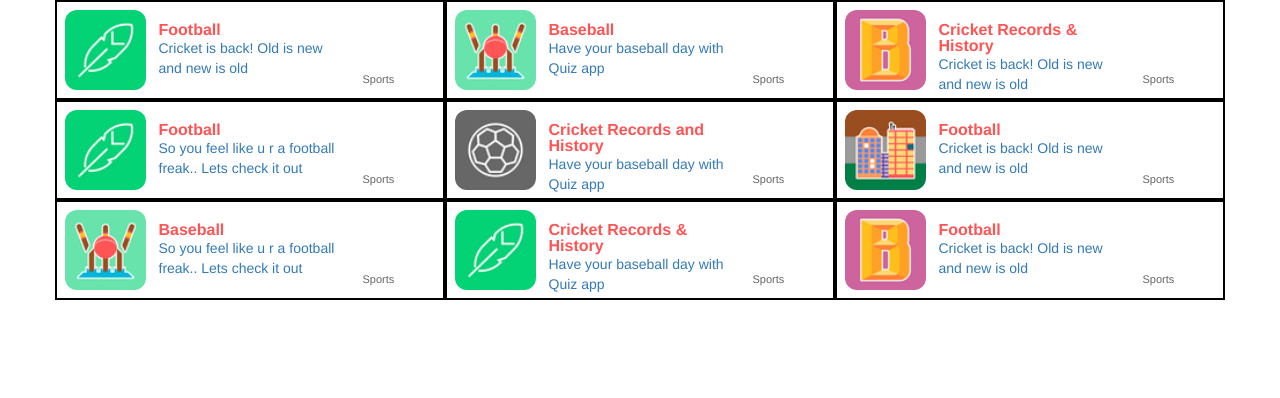
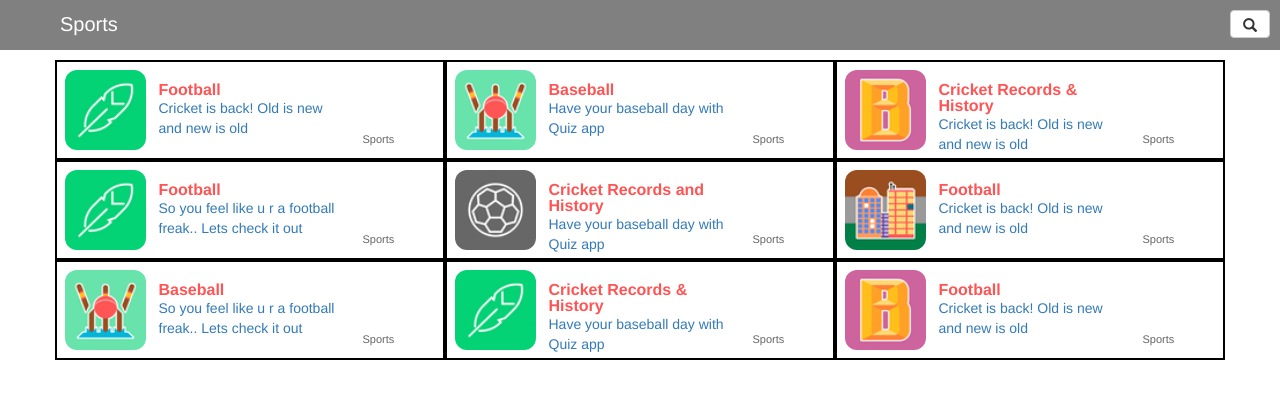
Before and after one commit to raghavgoel26/QuizProject, a plain HTML site: page category.html in a window 1280 px wide. Drawn offline with nearby package versions, Linux system fonts and the light colour scheme.

Commit message:
Some changes in category page

```diff
--- a/category.html
+++ b/category.html
@@ -13,11 +13,19 @@
 <body>
   <div class="container">
 
+    <div class="navbar navbar-fixed-top">
+
+			<div class="heading pull-left"><span id="heading-name">Topic Store</span></div>
+			<button type="submit" class="btn btn-default pull-right search-topic"><span class="glyphicon glyphicon-search"></span></button>
+
+		</div><!--end navbar-->
 
 
-<div class="row topic-row">
 
-  <div class="col-sm-4 topic">
+ <div class="content">
+ <div class="row topic-row">
+
+   <div class="col-sm-4 topic">
     <a href="">
     <div class="topic-icon col-xs-3">
        <img src="images/cricket.png">
@@ -160,7 +168,7 @@
 </div><!--end row-topic-->
 
 
-
+</div><!--end content-->
 
 </div>
 <script src="http://code.jquery.com/jquery.js"></script>
--- a/scriptjson2.js
+++ b/scriptjson2.js
@@ -8,6 +8,10 @@
 
   var l=data.length;
   //console.log(l);
+
+  var temp=data[0]["Topic Category"];
+  var x=$('.navbar #heading-name');
+  x.text(temp);
 
  for(i=0;i<9;++i)
  {
--- a/style.css
+++ b/style.css
@@ -1,4 +1,33 @@
 
+
+
+  .content{
+     margin-top: 60px;
+   }
+
+
+.navbar{
+  background: grey;
+  color: white;
+  text-align: center;
+}
+
+
+.heading{
+ margin: 10px;
+ margin-left: 50px;
+}
+
+
+#heading-name{
+  font-size: 20px;
+  margin: 10px;
+  margin-top: 40px;
+}
+
+.search-topic{
+  margin: 10px;
+}
 
 .topic-icon img{
 padding: 8px;
```
Also changed, not shown: index.html (+5 -5 lines).
